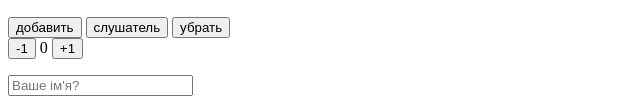
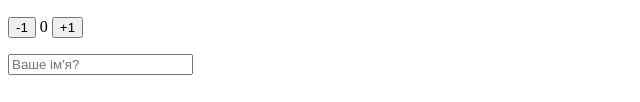
Before and after one commit to Lievashov/goit-js-hw-07, a plain HTML site: page index.html in a window 1280 px wide. Shown: the part 1317-1419 px from the top of the page, without its empty margins (0-640 px from the left). Drawn offline with Linux system fonts and the light colour scheme.

Commit message:
Update index.html
Исправления HTML

```diff
--- a/index.html
+++ b/index.html
@@ -45,14 +45,11 @@
     <!-- завдання 3 -->
     <ul id="gallery" class="normalize"></ul>
     <!-- завдання 4 -->
-    <button class="add">добавить</button>
-    <button class="listener">слушатель</button>
-    <button class="delete">убрать</button>
     <div id="counter">
-        <button type="button" data-action="decrement">-1</button>
-        <span id="value">0</span>
-        <button type="button" data-action="increment">+1</button>
-      </div>
+      <button type="button" data-action="decrement">-1</button>
+      <span id="value">0</span>
+      <button type="button" data-action="increment">+1</button>
+    </div>
     <!-- завдання 5 -->
    <p></p>
     <input type="text" placeholder="Ваше ім'я?" id="name-input" />
```
